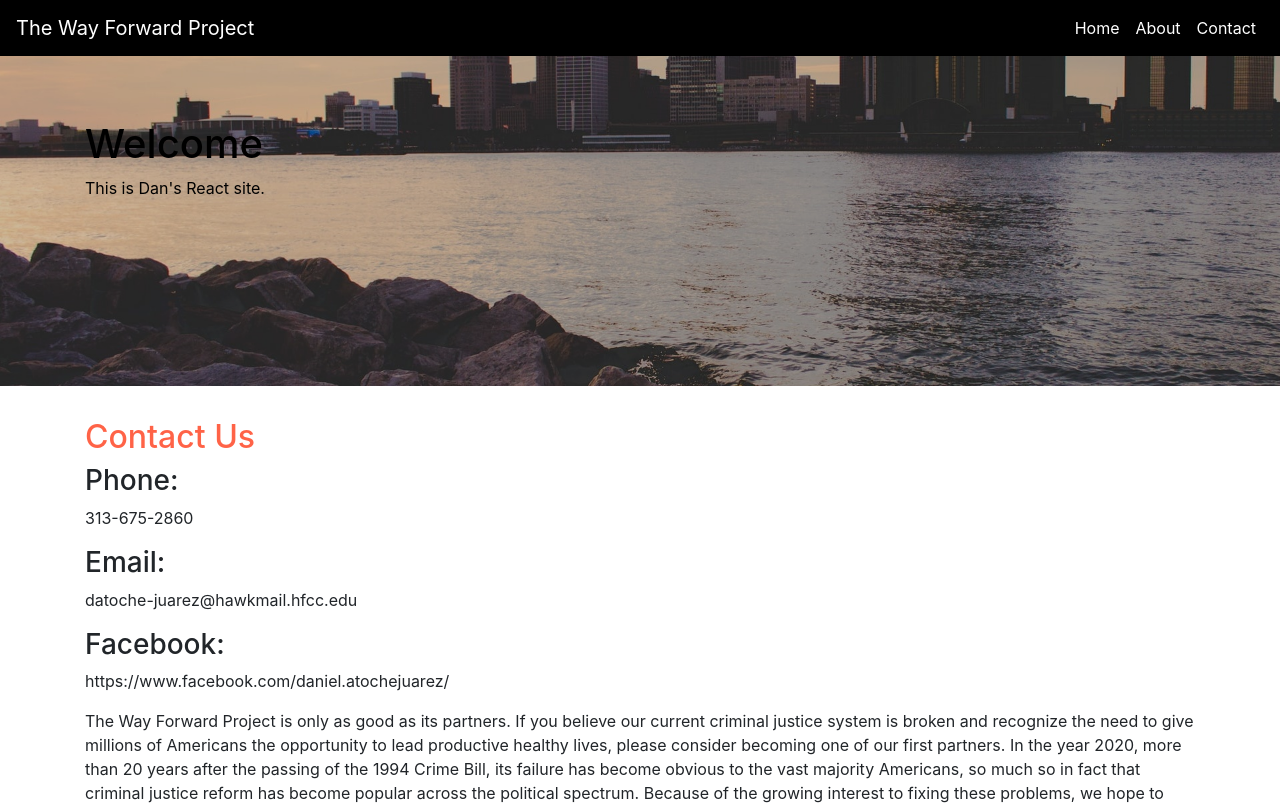
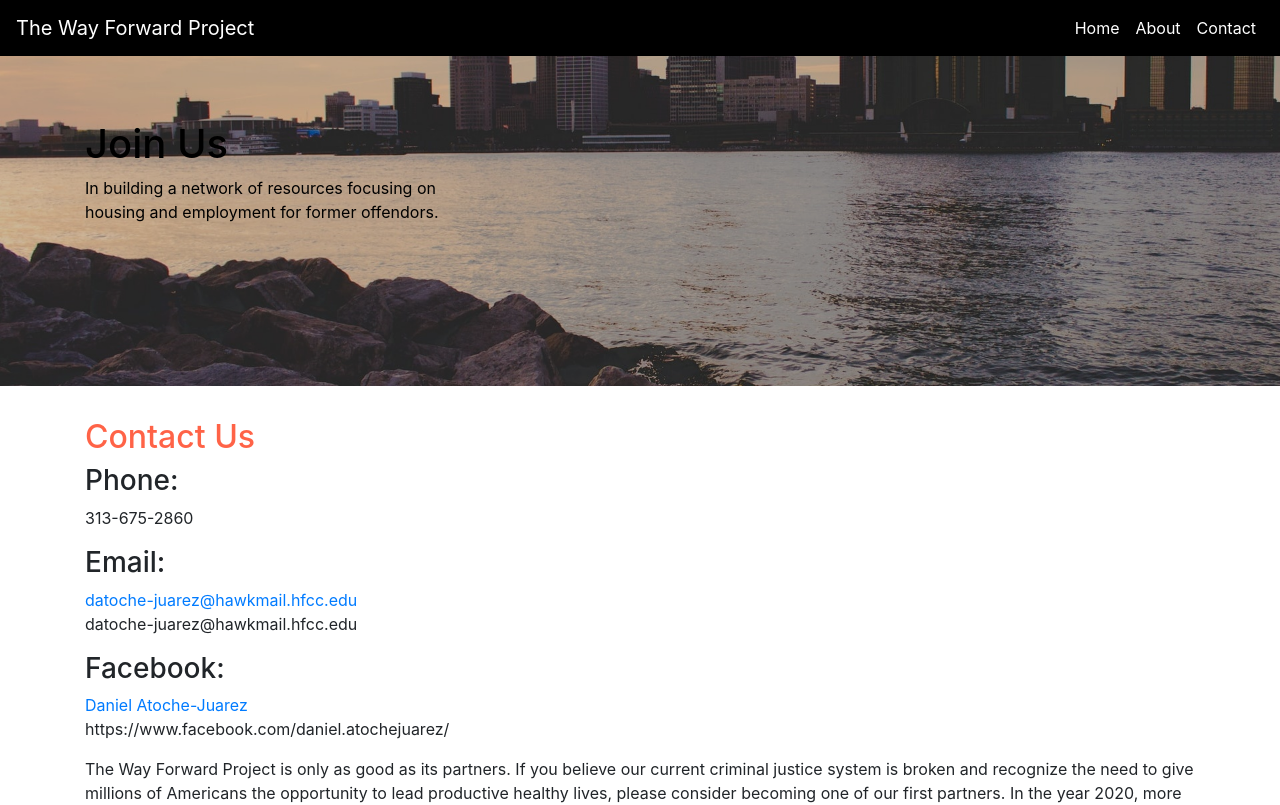
Before and after one commit to datoche-juarez/HON-231-Front-End, a React (Create React App) app: page /contact in a window 1280 px wide. Shown: the top 805 px of the page. Built offline with nearby package versions, Linux system fonts and the light colour scheme.

Commit message:
Added favicon, updated formatting on contact pg, changed Jumbotron text (favicon.ico, Contact.js, Jumbotron.js)

```diff
--- a/src/Contact.js
+++ b/src/Contact.js
@@ -9,8 +9,10 @@ export const Contact = () =>  (
             <h3>Phone:</h3>
             <p>313-675-2860</p>
             <h3>Email:</h3>
+            <a href="mailto: datoche-juarez@hawkmail.hfcc.edu">datoche-juarez@hawkmail.hfcc.edu</a>
             <p>datoche-juarez@hawkmail.hfcc.edu</p>
             <h3>Facebook:</h3>
+            <a href="https://www.facebook.com/daniel.atochejuarez/">Daniel Atoche-Juarez</a>
             <p>https://www.facebook.com/daniel.atochejuarez/</p>
             <p>The Way Forward Project is only as good as its partners. If you believe our current criminal
              justice system is broken and recognize the need to give millions of Americans the opportunity
--- a/src/components/Jumbotron.js
+++ b/src/components/Jumbotron.js
@@ -31,8 +31,13 @@ export const Jumbotron = () => (
       <div className="overlay"></div>
       <Container style= {{color: '#000'}}>
 
-        <h1>Welcome</h1>
-        <p>This is Dan's React site.</p>
+        <h1>Join Us</h1>
+        <p>In building a network of resources focusing on <br></br>
+          housing and employment for former offendors.
+          {/* that <br></br>
+          have changed their lives around and deserve an opp-<br></br>
+          ortunity to move on with their lives. */}
+        </p>
       </Container>
     </Jumbo>
   </Styles>
```
Also changed, not shown: 1 other file (tests, documents, lock files or other folders).
